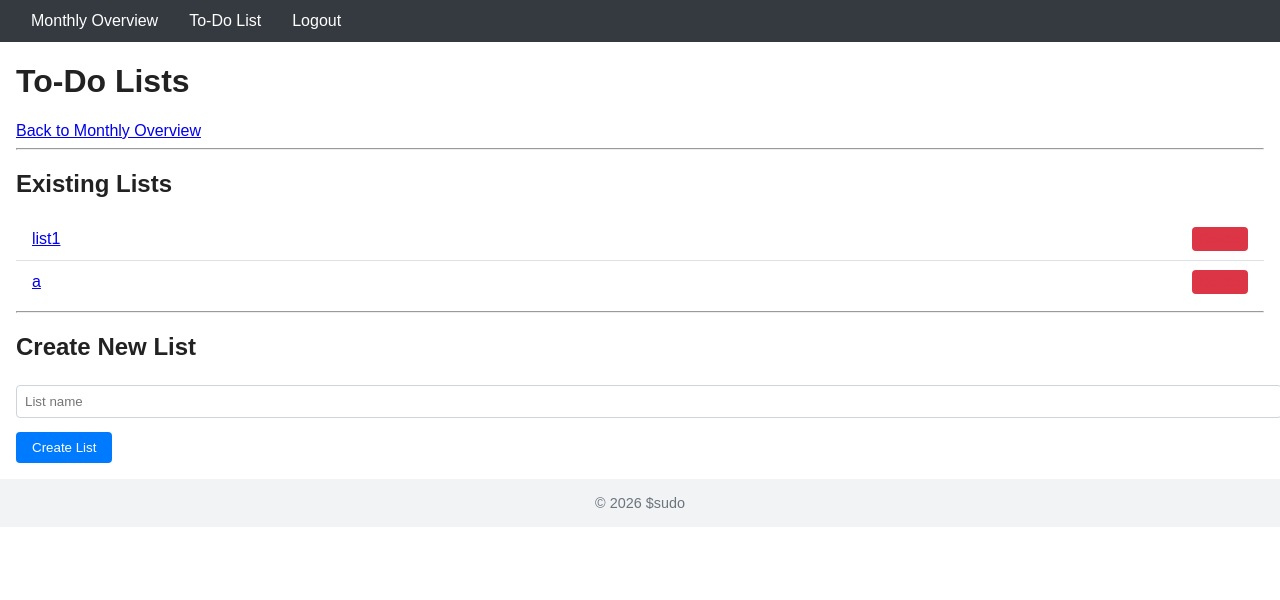
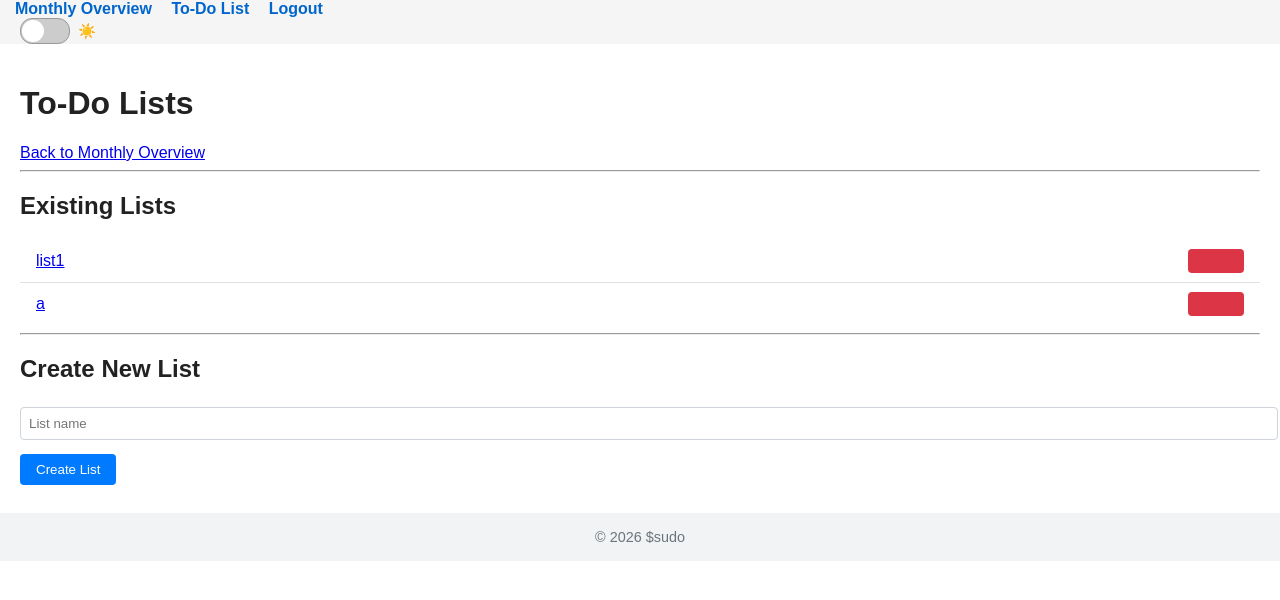
Before and after one commit to codyjwalker/DailyTaskTracker, a Flask app: page /todolists in a window 1280 px wide. Shown: the top 600 px of the page. Run offline with Flask 3, Linux system fonts and the light colour scheme; a user stored in the database is signed in; data comes from the database, SQL or seed files in the repository; both versions use the stored data as it was after the commit.

Commit message:
fix functionality of light/dark theme switch

```diff
--- a/app/templates/base.html
+++ b/app/templates/base.html
@@ -1,4 +1,4 @@
-<!doctype html>
+<!DOCTYPE html>
 <html lang="en">
 <head>
   <meta charset="utf-8">
@@ -6,7 +6,9 @@
   <link rel="stylesheet" href="{{ url_for('static', filename='css/main.css') }}">
 </head>
 <body>
-    <nav class="navbar">
+
+  <header>
+    <nav>
       {% if current_user.is_authenticated %}
             <a href="{{ url_for('main.monthly') }}">Monthly Overview</a>
             <a href="{{ url_for('main.todolists') }}">To‑Do List</a>
@@ -15,22 +17,35 @@
             <a href="{{ url_for('main.login') }}">Login</a>
             <a href="{{ url_for('main.register') }}">Register</a>
       {% endif %}
+
+      <!-- Theme‑toggle switch -->
+      <div class="theme-switch">
+        <input type="checkbox" id="theme-toggle" />
+        <label for="theme-toggle"></label>
+        <span id="theme-label"></span>
+      </div>
     </nav>
+  </header>
 
   {% with messages = get_flashed_messages(with_categories=true) %}
     {% if messages %}
-            <ul class="flashes">
+      <div class="flashes">
         {% for category, msg in messages %}
-                    <li class="{{ category }}">{{ msg }}</li>
+          <div class="flash {{ category }}">{{ msg }}</div>
         {% endfor %}
-            </ul>
+      </div>
     {% endif %}
   {% endwith %}
 
-    <div class="content">
+  <main>
     {% block content %}{% endblock %}
-    </div>
+  </main>
 
-    <footer>© {{ current_year }} $sudo</footer>
+  <footer>
+    © {{ current_year }} $sudo
+  </footer>
+
+  <!-- Load theme‑switch logic -->
+  <script src="{{ url_for('static', filename='js/theme.js') }}"></script>
 </body>
 </html>
--- a/app/templates/layout.html
+++ /dev/null
@@ -1,36 +0,0 @@
-<!doctype html>
-<html lang="en">
-<head>
-    <meta charset="utf-8">
-    <title>{% block title %}Personal Task Tracker{% endblock %}</title>
-    <link rel="stylesheet" href="{{ url_for('static', filename='css/main.css') }}">
-</head>
-<body>
-    <nav class="navbar">
-        {% if current_user.is_authenticated %}
-            <a href="{{ url_for('main.monthly') }}">Monthly Overview</a>
-            <a href="{{ url_for('main.todolists') }}">To‑Do List</a>
-            <a href="{{ url_for('main.logout') }}">Logout</a>
-        {% else %}
-            <a href="{{ url_for('main.login') }}">Login</a>
-            <a href="{{ url_for('main.register') }}">Register</a>
-        {% endif %}
-    </nav>
-
-    {% with messages = get_flashed_messages(with_categories=true) %}
-        {% if messages %}
-            <ul class="flashes">
-                {% for category, msg in messages %}
-                    <li class="{{ category }}">{{ msg }}</li>
-                {% endfor %}
-            </ul>
-        {% endif %}
-    {% endwith %}
-
-    <div class="content">
-        {% block content %}{% endblock %}
-    </div>
-
-    <footer>© {{ current_year }} $sudo</footer>
-</body>
-</html>
--- a/app/templates/todo/confirm_delete.html
+++ b/app/templates/todo/confirm_delete.html
@@ -1,4 +1,4 @@
-{% extends "layout.html" %}
+{% extends "base.html" %}
 {% block title %}Confirm Delete{% endblock %}
 {% block content %}
 <h1>Confirm Delete</h1>
--- a/app/templates/todo/lists.html
+++ b/app/templates/todo/lists.html
@@ -1,4 +1,4 @@
-{% extends "layout.html" %}
+{% extends "base.html" %}
 {% block title %}To‑Do Lists{% endblock %}
 {% block content %}
 <h1>To‑Do Lists</h1>
--- a/app/templates/todo/todolist.html
+++ b/app/templates/todo/todolist.html
@@ -1,4 +1,4 @@
-{% extends "layout.html" %}
+{% extends "base.html" %}
 {% block title %}{{ todo_list.name }}{% endblock %}
 {% block content %}
 <h1>{{ todo_list.name }}</h1>
```
Also changed, not shown: instance/app.db. Lines whose indentation alone changed are shown as unchanged.
